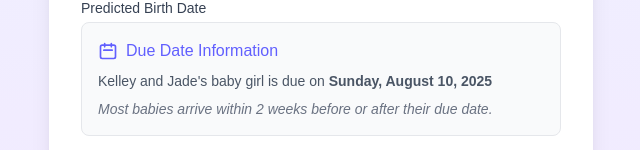
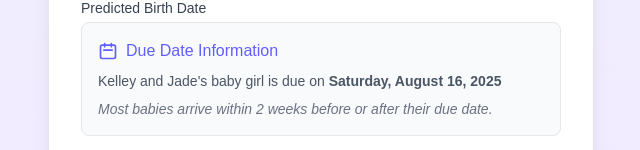
Before and after one commit to birddog87/hallbabypredictor, a Next.js app: page /date-prediction in a window 1280 px wide. Shown: the part 370-520 px from the top of the page, without its empty margins (319-959 px from the left). Built offline with nearby package versions, Linux system fonts and the light colour scheme.

Commit message:
fix due date

```diff
--- a/app/date-prediction/page.tsx
+++ b/app/date-prediction/page.tsx
@@ -68,7 +68,7 @@ export default function DatePrediction() {
 
   const minDate = '2025-07-01';
   const maxDate = '2025-09-15';
-  const dueDate = '2025-08-10';
+  const dueDate = '2025-08-16';
 
   return (
     <div className="min-h-screen bg-gradient-to-b from-indigo-50 to-purple-100 py-12">
--- a/app/page.tsx
+++ b/app/page.tsx
@@ -33,7 +33,7 @@ export default function Home() {
                 <svg className="w-6 h-6 text-pink-400" fill="none" stroke="currentColor" viewBox="0 0 24 24" xmlns="http://www.w3.org/2000/svg">
                   <path strokeLinecap="round" strokeLinejoin="round" strokeWidth="2" d="M8 7V3m8 4V3m-9 8h10M5 21h14a2 2 0 002-2V7a2 2 0 00-2-2H5a2 2 0 00-2 2v12a2 2 0 002 2z"></path>
                 </svg>
-                <span className="font-medium">Due Date: August 10th, 2025</span>
+                <span className="font-medium">Due Date: August 16th, 2025</span>
               </div>
 
               <div className="flex items-center gap-3 text-gray-600">
```
